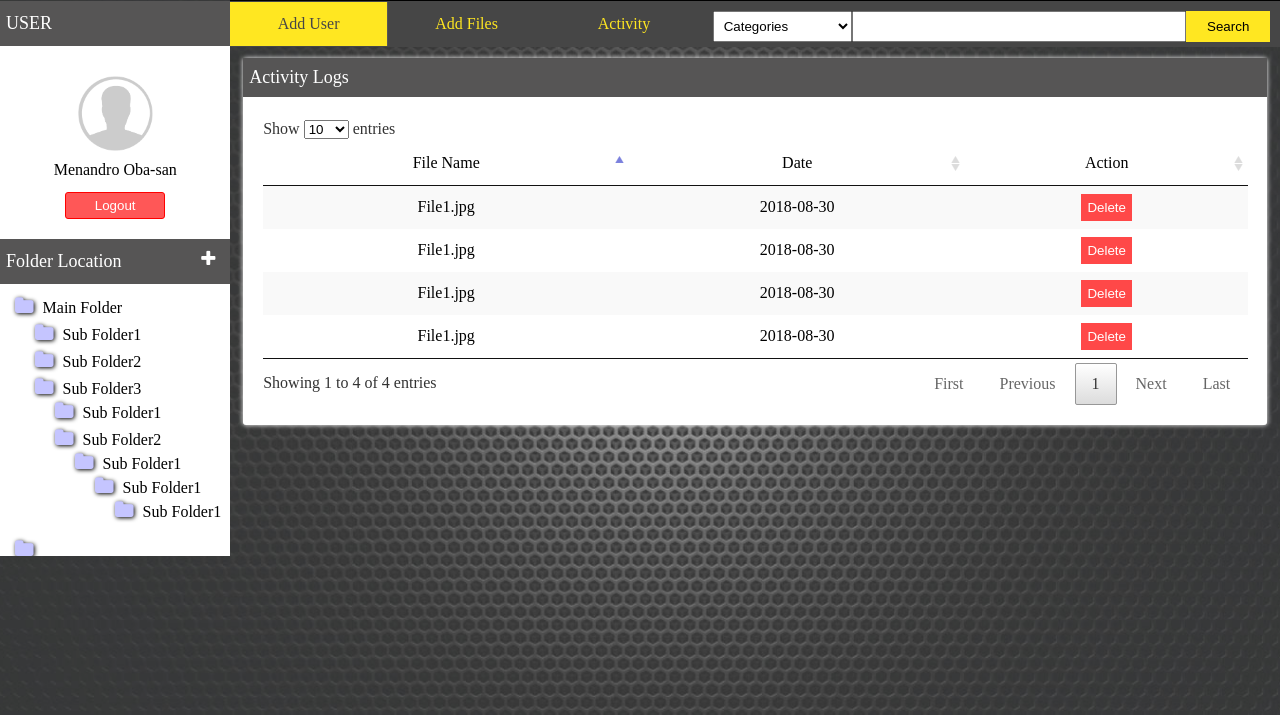
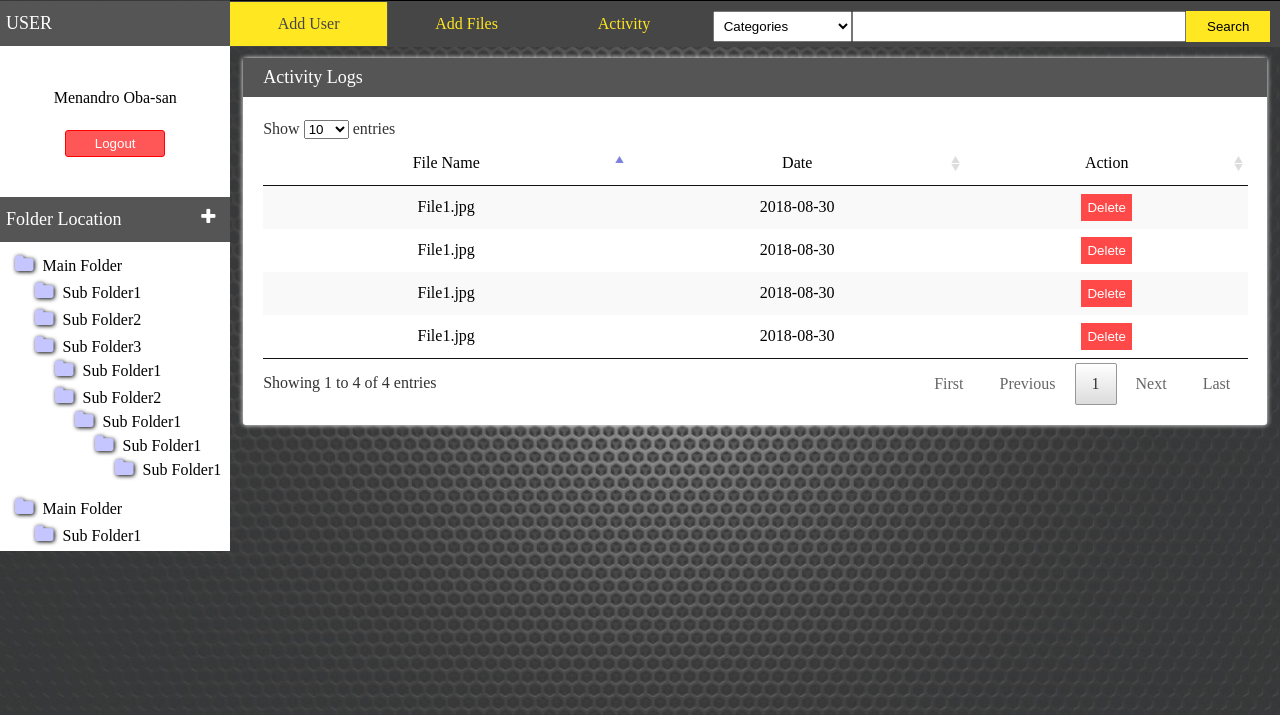
Before and after one commit to DJDigo/data_archiving, a CakePHP app: the page made by app/View/Pages/activity.ctp in a window 1280 px wide. Shown: the part 85-800 px from the top of the page. Run offline with PHP 8.4 and a stand-in for CakePHP, Linux system fonts and the light colour scheme; the template is opened without the code that fills it, so the values that code supplies are empty; some libraries are stand-ins or nearby versions.

Commit message:
ako pogi

```diff
--- a/app/View/Elements/sidebar.ctp
+++ b/app/View/Elements/sidebar.ctp
@@ -4,7 +4,6 @@
     </div>
     <div class="sidebar-user">
         <div class="sidebar-user-image">
-            <img src="../img/common/images.png" alt="user image">
             <span>Menandro Oba-san</span>
         </div>
         <div class="sidebar-user-logout">
@@ -58,13 +57,11 @@
             <div class="sidebar-list-main">
                 <div class="sidebar-item">
                     <i class="fa icon-folder-close sidebar-folder-icon"></i>
-                    <div>Main Folder2</div>
+                    <div class="sidebar-text">Main Folder</div>
                 </div>
-                <div class="sidebar-sublist">
-                    <div class="sidebar-item-sub">
-                        <i class="fa icon-folder-close sidebar-folder-icon"></i>
-                        <div class="sidebar-text">Sub Folder1</div>
-                    </div>
+                <div class="sidebar-item-sub">
+                    <i class="fa icon-folder-close sidebar-folder-icon"></i>
+                    <div class="sidebar-text">Sub Folder1</div>
                 </div>
             </div>
         </div>
--- a/app/View/Users/login.ctp
+++ b/app/View/Users/login.ctp
@@ -1,7 +1,7 @@
 <div class="login">
     <div class="login-wrapper">
         <div class="login-placeholder">
-            <i class="fa icon-user login-placeholder-icon"></i>
+            <img src="../img/common/logo.png" alt="LSPU" class="login-logo">
         </div>
         <?php
             echo $this->Form->create("User", [
@@ -35,7 +35,6 @@
             ?>
         </div>
         <div class="login-field">
-            <a href="" class="login-forgot-password">Forgot Password?</a>
             <!-- <label class="login-label">
                 <input type="checkbox" class="checkbox">
                 Login as User?
--- a/app/webroot/css/style.css
+++ b/app/webroot/css/style.css
@@ -54,7 +54,6 @@ body {
     max-width: 500px;
     background: rgb(0,0,0,.4);
     border-radius: 6px;
-    box-shadow: 0px 0px 8px white;
     padding: 100px 50px 50px;
     box-sizing: border-box;
 }
@@ -68,18 +67,14 @@ body {
     position: relative;
 }
 
-.login-placeholder-icon {
-    font-size: 85px;
-    color: #929090;
-    box-shadow: 0px 0px 18px #4e4e4e;
+.login-logo {
+    display: inline-block;
+    vertical-align: middle;
+    margin-right: 20px;
+    position: absolute;
+    top: -50px;
     width: 100px;
-    border-radius: 50%;
-    position: absolute;
-    left: 38%;
-    top: -55px;
-    background: #393a39;
-    text-align: center;
-    padding: 5px 2px 10px;
+    left: 150px;
 }
 
 .login-field {
@@ -137,6 +132,7 @@ body {
     width: 100%;
     font-size: 16px;
     cursor: pointer;
+    border-radius: 5px;
 }
 
 .button-submit:active {
@@ -334,13 +330,7 @@ body {
     display: block;
     width: 100%;
     text-align: center;
-}
-
-.sidebar-user-image img {
-    width: 75px;
-    height: 75px;
-    object-fit: cover;
-    opacity: 0.2;
+    padding: 10px 0;
 }
 
 .sidebar-user-image span {
@@ -352,7 +342,7 @@ body {
 }
 
 .sidebar-user-logout {
-    padding: 10px 0 20px;
+    padding: 10px 0 40px;
     text-align: center;
 }
 
@@ -404,7 +394,7 @@ body {
 
 .content-title {
     font-size: 18px;
-    padding: 6px;
+    padding: 6px 20px;
     background: #565555;
     color: #fff;
 }
@@ -711,11 +701,12 @@ body {
 .sidebar-treeview {
     padding: 12px 10px 10px;
     overflow: auto;
-    height: 250px;
+    height: 285px;
 }
 
 .sidebar-treeview-wrapper {
-    width: 1000px;
+    width: 100%;
+    white-space: nowrap;
 }
 
 .sidebar-folder-icon {
--- a/app/webroot/js/common.js
+++ b/app/webroot/js/common.js
@@ -91,9 +91,11 @@ $(function() {
     });
 
     $('html').delegate('#rename', 'click', function() {
+        let clickedFolderText = clickedFolder.find('.sidebar-text').text();
         $('.sidebar-item, .sidebar-item-sub').find('.tooltip').remove();
-        clickedFolder.find('.sidebar-text').attr('contentEditable',true);
-        clickedFolder.find('.sidebar-text').focus();
+        let inputRenameTextBox = '<input type="text" class="sidebar-input-rename" value="'+ clickedFolderText + '" autofocus style="margin-left: 0">'
+        clickedFolder.find('.sidebar-text').text('').append(inputRenameTextBox);
+        clickedFolder.find('.sidebar-input-rename').focus();
     });
 
     $('html').on('keyup','.sidebar-text[contentEditable]',function(e) {
@@ -115,6 +117,24 @@ $(function() {
             }
         }
     });
+
+    // RENAME INPUT TEXTBOX
+    $('html').on('keyup','.sidebar-input-rename', function(e) {
+        if ( e.keyCode == 13 ) {
+            if ( $(this).val().length > 1 ) {
+                let inputValue = $(this).val();
+                $(this).parent().append('<div class="sidebar-text">'+ inputValue +'</div>');
+                $(this).val('').remove();
+
+            } else {
+                let inputValue = 'New Folder';
+                $(this).parent().append('<div class="sidebar-text">'+ inputValue +'</div>');
+                $(this).val('').remove();
+            }
+        }
+    });
+
+
 
     $('.sidebar-add').click(function(){
         let createMainFolder = `
```
